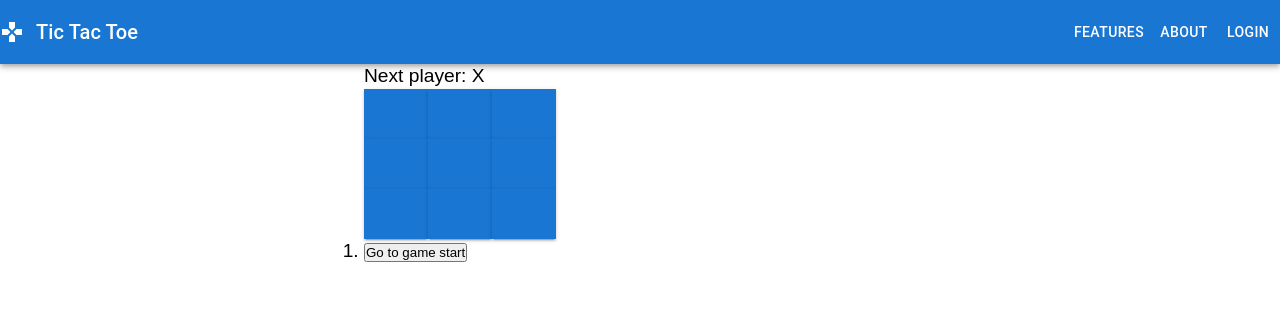
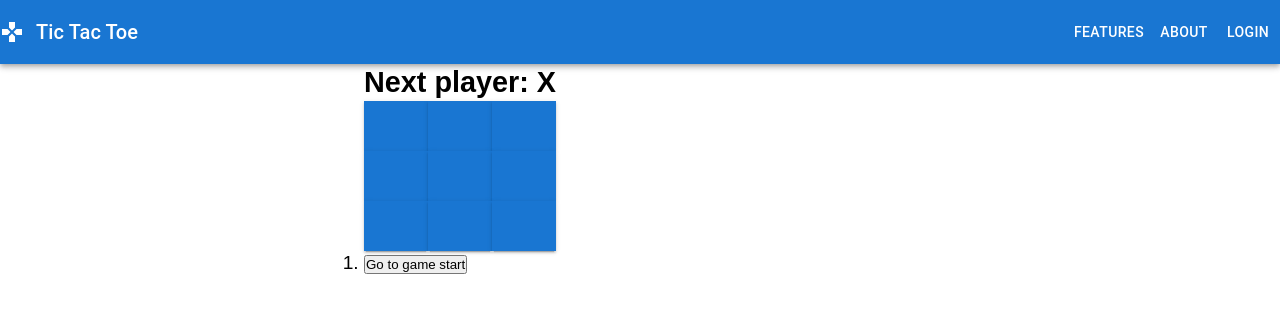
Before and after one commit to Domar95/tic-tac-toe, a React (Create React App) app in the folder client/: page / in a window 1280 px wide. Shown: the top 312 px of the page. Built offline with nearby package versions, Linux system fonts and the light colour scheme.

Commit message:
style: update status style

```diff
--- a/client/src/components/tic-tac-toe-game/Game.tsx
+++ b/client/src/components/tic-tac-toe-game/Game.tsx
@@ -100,7 +100,7 @@ function Board({
 
   return (
     <>
-      <div>{status}</div>
+      <h2>{status}</h2>
       <div>
         <Square value={squares[0]} onSquareClick={() => handleClick(0)} />
         <Square value={squares[1]} onSquareClick={() => handleClick(1)} />
```
